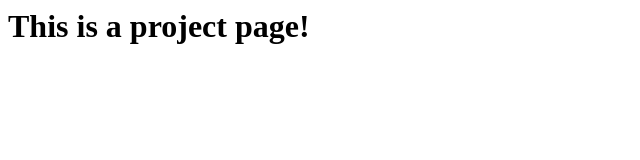
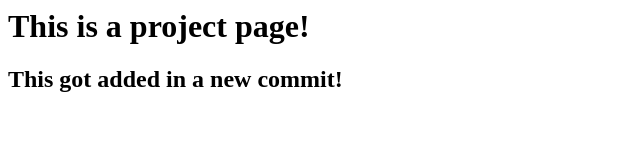
Before and after one commit to eqmvii/pages-test-july, a plain HTML site: page index.html in a window 1280 px wide. Shown: the whole page, without its empty margins (0-640 px from the left). Drawn offline with Linux system fonts and the light colour scheme.

Commit message:
second commit

```diff
--- a/index.html
+++ b/index.html
@@ -5,5 +5,6 @@
 
     <body>
         <h1>This is a project page!</h1>
+        <h2>This got added in a new commit!</h2>
     </body>
 </html>
```
